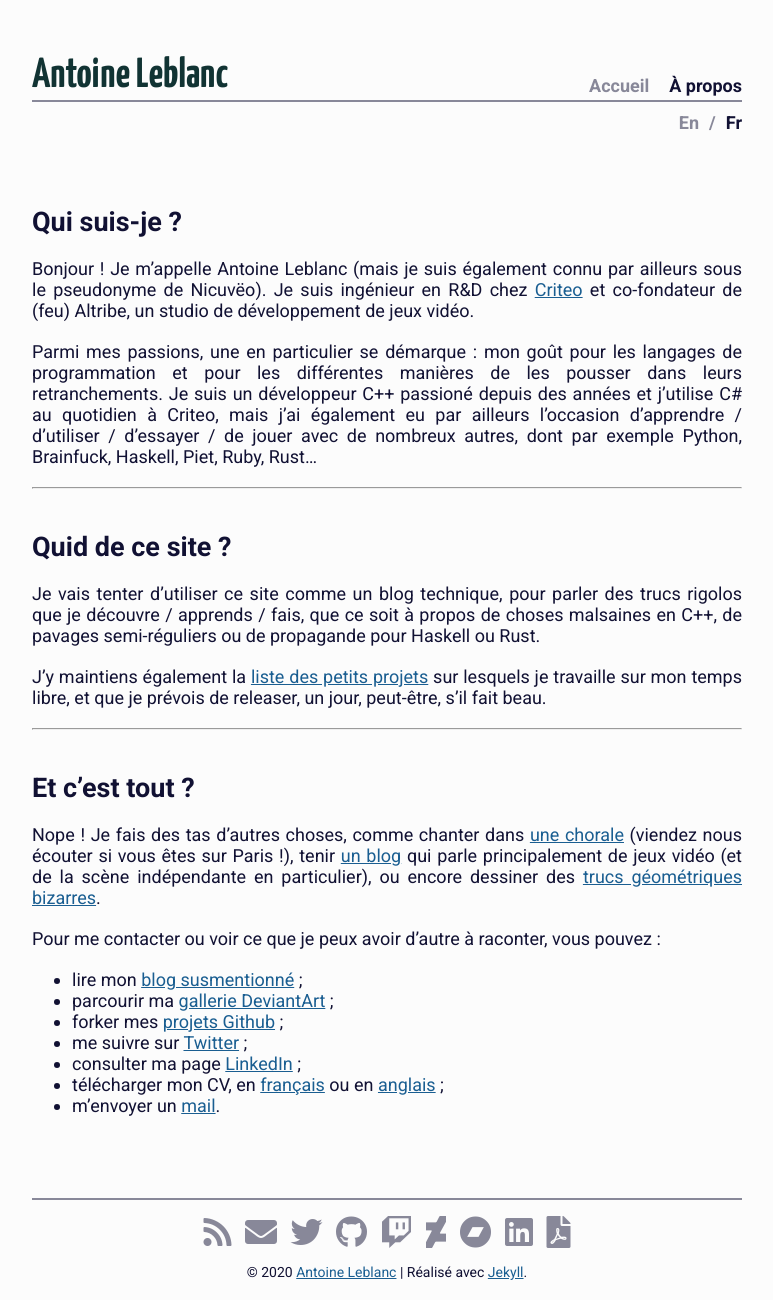
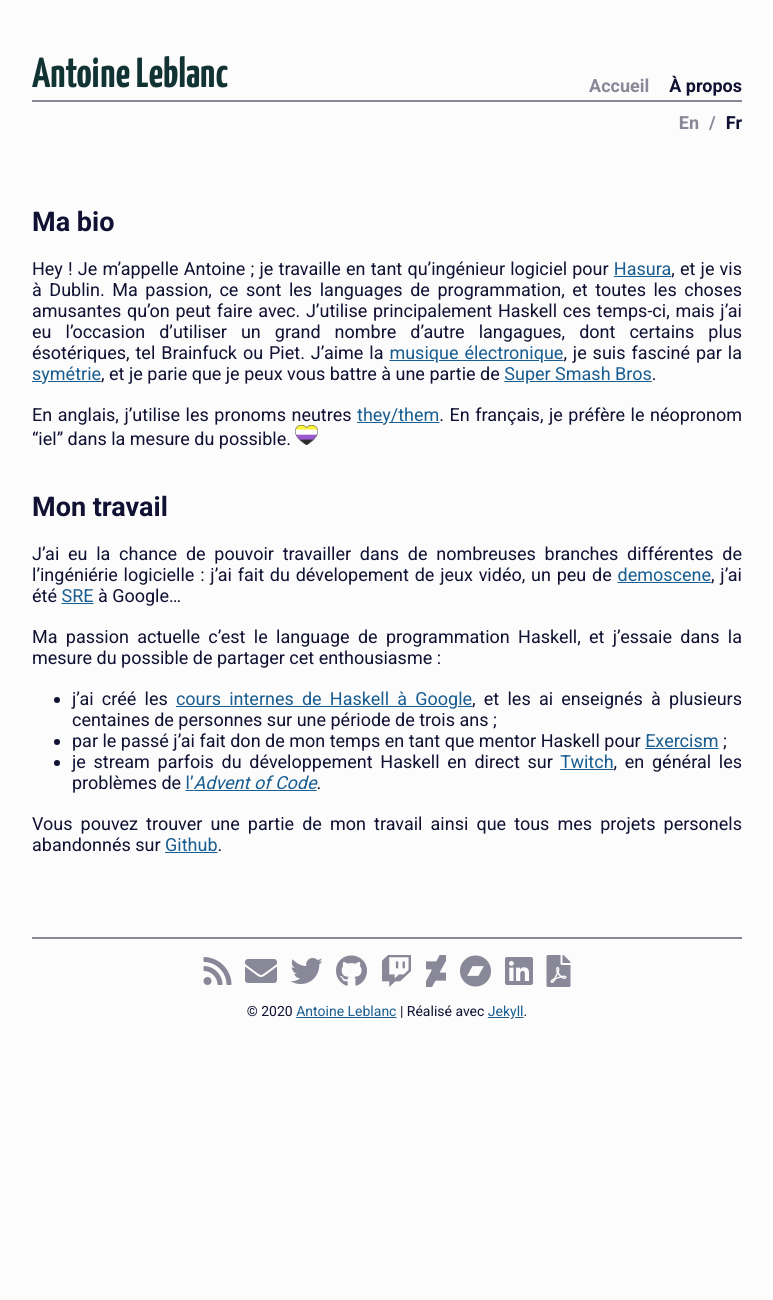
Before and after one commit to nicuveo/nauths.fr, a Jekyll site: the page built from fr/about.md, in a window 1280 px wide. Shown: the whole page, without its empty margins (253-1026 px from the left). Built offline with Jekyll 4.4.1, drawn with Linux system fonts in a browser that asks for light colours; after the commit the page ends 1039 px from its top, so only the background shows below that.

Commit message:
Rewrote about page in both languages.

```diff
--- a/fr/about.md
+++ b/fr/about.md
@@ -7,50 +7,34 @@ lang: fr
 
 {% assign u=site.data.urls %}
 
-## Qui suis-je ?
+## Ma bio
 
-Bonjour&nbsp;! Je m'appelle Antoine Leblanc (mais je suis également connu par
-ailleurs sous le pseudonyme de Nicuvëo). Je suis ingénieur en R&D chez
-[Criteo](http://criteo.com) et co-fondateur de (feu) Altribe, un studio de
-développement de jeux vidéo.
+Hey ! Je m'appelle Antoine ; je travaille en tant qu'ingénieur
+logiciel pour [Hasura](http://hasura.io), et je vis à Dublin. Ma
+passion, ce sont les languages de programmation, et toutes les choses
+amusantes qu'on peut faire avec. J'utilise principalement Haskell ces
+temps-ci, mais j'ai eu l'occasion d'utiliser un grand nombre d'autre
+langagues, dont certains plus ésotériques, tel Brainfuck ou
+Piet. J'aime la [musique électronique]({{u.bandcamp}}), je suis
+fasciné par la [symétrie]({{u.deviantart}}), et je parie que je peux
+vous battre à une partie de [Super Smash
+Bros](https://en.wikipedia.org/wiki/Super_Smash_Bros._Ultimate).
 
-Parmi mes passions, une en particulier se démarque : mon goût pour les langages
-de programmation et pour les différentes manières de les pousser dans leurs
-retranchements. Je suis un développeur C++ passioné depuis des années et
-j'utilise C# au quotidien à Criteo, mais j'ai également eu par ailleurs
-l'occasion d'apprendre / d'utiliser / d'essayer / de jouer avec de nombreux
-autres, dont par exemple Python, Brainfuck, Haskell, Piet, Ruby, Rust...
+En anglais, j'utilise les pronoms neutres
+[they/them](https://pronoun.is/they/.../themself). En français, je
+préfère le néopronom "iel" dans la mesure du possible. ![non-binary
+pride flag](/img/nbh.png){:class="img-responsive"}
 
----
 
-## Quid de ce site ?
 
-Je vais tenter d'utiliser ce site comme un blog technique, pour parler
-des trucs rigolos que je découvre / apprends / fais, que ce soit à
-propos de choses malsaines en C++, de pavages semi-réguliers ou de
-propagande pour Haskell ou Rust.
+## Mon travail
 
-J'y maintiens également la [liste des petits projets]({{ u.projs }}) sur
-lesquels je travaille sur mon temps libre, et que je prévois de
-releaser, un jour, peut-être, s'il fait beau.
+J'ai eu la chance de pouvoir travailler dans de nombreuses branches différentes de l'ingéniérie logicielle : j'ai fait du dévelopement de jeux vidéo, un peu de [demoscene](https://www.ctrl-alt-test.fr/), j'ai été [SRE](https://en.wikipedia.org/wiki/Site_reliability_engineering) à Google...
 
----
+Ma passion actuelle c'est le language de programmation Haskell, et j'essaie dans la mesure du possible de partager cet enthousiasme :
 
-## Et c'est tout ?
+- j'ai créé les [cours internes de Haskell à Google](https://github.com/nicuveo/haskell-trainings), et les ai enseignés à plusieurs centaines de personnes sur une période de trois ans ;
+- par le passé j'ai fait don de mon temps en tant que mentor Haskell pour [Exercism](https://exercism.io/tracks/haskell) ;
+- je stream parfois du développement Haskell en direct sur [Twitch]({{u.twitch}}), en général les problèmes de [l'*Advent of Code*](https://adventofcode.com).
 
-Nope&nbsp;! Je fais des tas d'autres choses, comme chanter dans
-[une chorale]({{ u.chor }}) (viendez nous écouter si vous êtes sur
-Paris&nbsp;!), tenir [un blog]({{ u.blog }}) qui parle principalement de jeux
-vidéo (et de la scène indépendante en particulier), ou encore dessiner des
-[trucs géométriques bizarres]({{ u.devi }}).
-
-Pour me contacter ou voir ce que je peux avoir d'autre à raconter,
-vous pouvez :
-
-  * lire mon [blog susmentionné]({{ u.blog }}) ;
-  * parcourir ma [gallerie DeviantArt]({{ u.devi }}) ;
-  * forker mes [projets Github]({{ u.gith }}) ;
-  * me suivre sur [Twitter]({{ u.twit }}) ;
-  * consulter ma page [LinkedIn]({{ u.l-in }}) ;
-  * télécharger mon CV, en [français]({{ u.cv_f }}) ou en [anglais]({{ u.cv_e }}) ;
-  * m'envoyer un [mail]({{ u.mail }}).
+Vous pouvez trouver une partie de mon travail ainsi que tous mes projets personels abandonnés sur [Github]({{u.github}}).
```
Also changed, not shown: en/about.md (+2 -2 lines).
